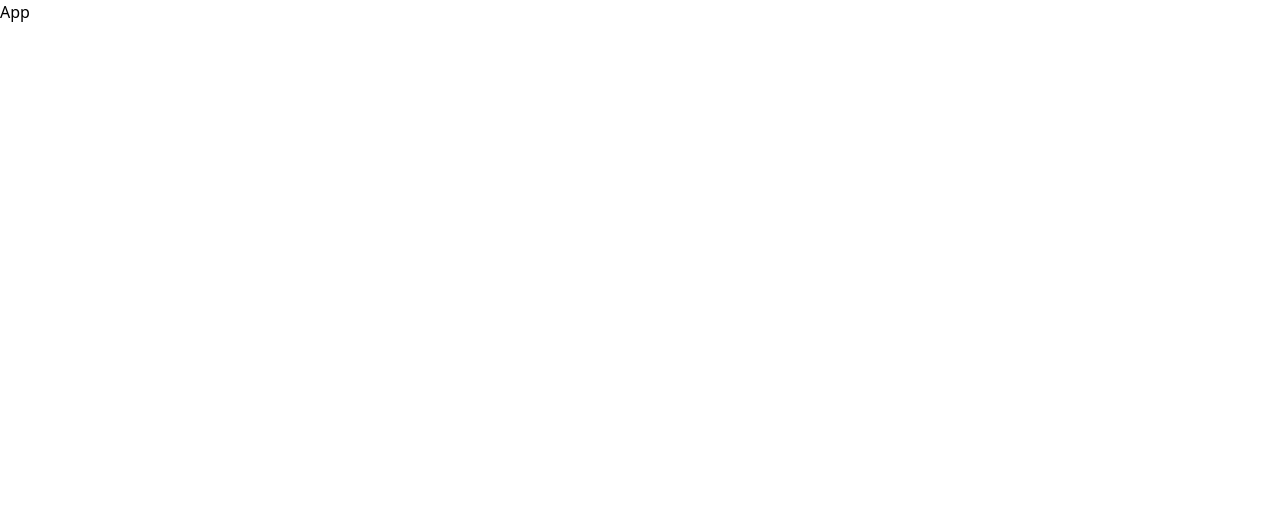
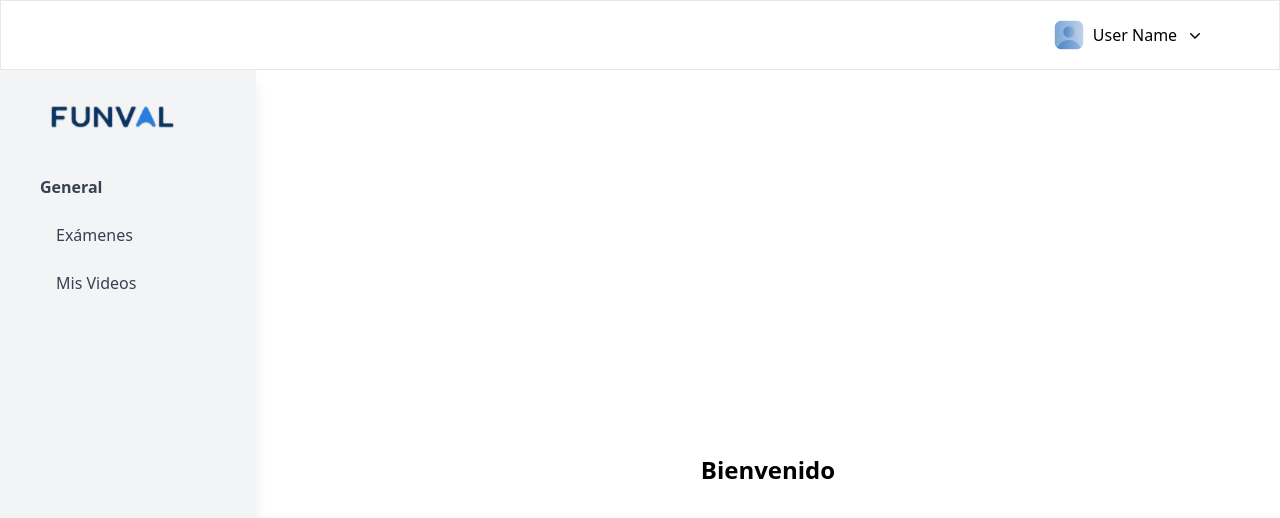
Before and after one commit to Aesaltos2/proyecto_clase, a React (Vite) app: page / in a window 1280 px wide. Shown: the top 518 px of the page. Built offline with nearby package versions, Linux system fonts and the light colour scheme.

Commit message:
DashboardStuden page update

```diff
--- a/src/App.jsx
+++ b/src/App.jsx
@@ -1,7 +1,8 @@
 import React from 'react'
+import DashboardPageStudent from './Pages/Student/DashboardPageStudent'
 
 export default function App() {
   return (
-    <div>App</div>
+    <DashboardPageStudent/>
   )
 }
--- /dev/null
+++ b/src/Pages/Student/DashboardPageStudent.jsx
@@ -0,0 +1,17 @@
+import React from 'react';
+import Header from '../../components/Header';
+import Navbar from '../../components/Navbar';
+
+export default function DashboardPageStudent() {
+  return (
+    <div className="h-screen flex-col overflow-hidden">
+      <Header className="w-full" />
+      <div className="flex flex-1">
+        <Navbar className="w-1/4" />
+        <div className="flex-1 flex items-center justify-center">
+          <h1 className="text-2xl font-bold">Bienvenido</h1>
+        </div>
+      </div>
+    </div>
+  );
+}
--- a/src/components/Header.jsx
+++ b/src/components/Header.jsx
@@ -5,7 +5,7 @@ const Header = () => {
   const [showModal, setShowModal] = useState(false);
 
   return (
-    <header className="w-screen h-[70px] border border-black flex justify-end">
+    <header className="w-screen h-[70px] border  flex justify-end">
       <div className="w-[300px] h-full flex justify-center gap-2 items-center ">
         <figure>
           <img
--- a/src/components/Student/studentNavbar.jsx
+++ b/src/components/Navbar.jsx
@@ -2,7 +2,7 @@ import React from 'react';
 
 const Navbar = () => {
   return (
-    <div className="w-64 h-screen bg-gray-100 p-4 shadow-lg">
+    <div className="w-64 h-screen bg-gray-100 p-4 shadow-lg px-10">
       <div className="flex justify-between items-center">
         <img src="/logo2.png" alt="Logo" className="w-34" />
       </div>
```
